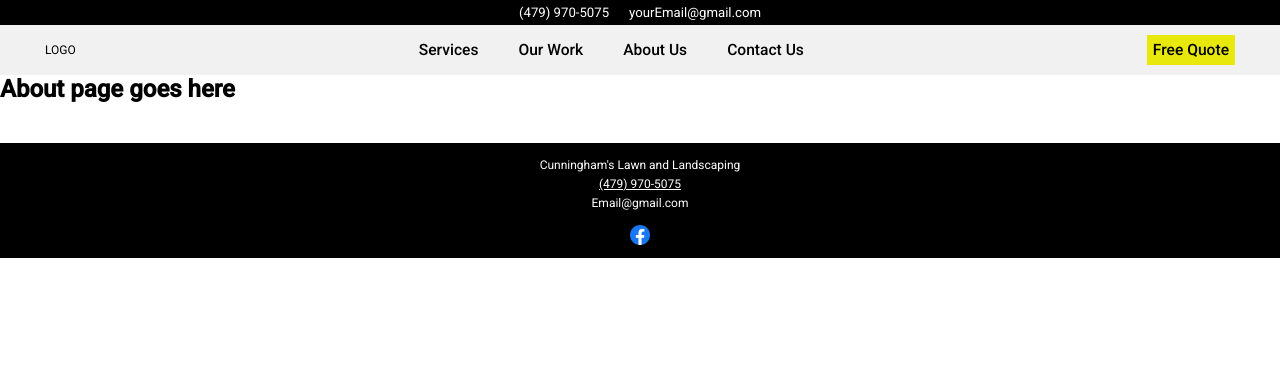
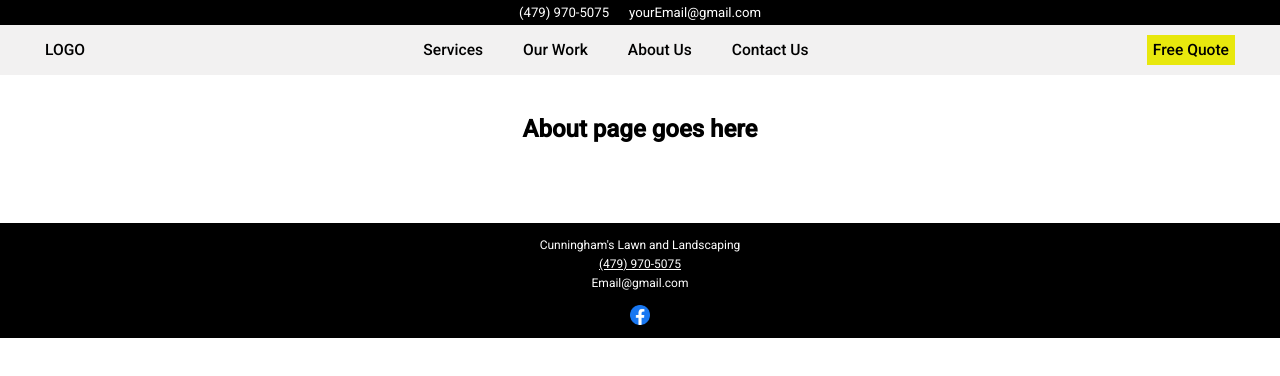
Before and after one commit to escleonh/cunningham, a React (Create React App) app: page /About in a window 1280 px wide. Shown: the top 376 px of the page. Built offline with nearby package versions, Linux system fonts and the light colour scheme.

Commit message:
link added to logo section

```diff
--- a/src/About.js
+++ b/src/About.js
@@ -1,7 +1,7 @@
 import './About.css'
 const About = () => {
     return (
-        <h1>About page goes here</h1>
+        <h1 id="pageTitle">About page goes here</h1>
 
      );
 }
--- a/src/Nav-bar.js
+++ b/src/Nav-bar.js
@@ -21,7 +21,7 @@ const Navbar = () => {
 
     return <nav>
     <div className='mobileLeftNavCol'></div>
-    <div>LOGO</div>
+    <div><Link to="/" >LOGO</Link></div>
     <div className='mainMenu'>
     <ul >
         <li><Link to="#services" >Services</Link></li>
```
Also changed, not shown: firebase.json (added), 1 other file (tests, documents, lock files or other folders).
